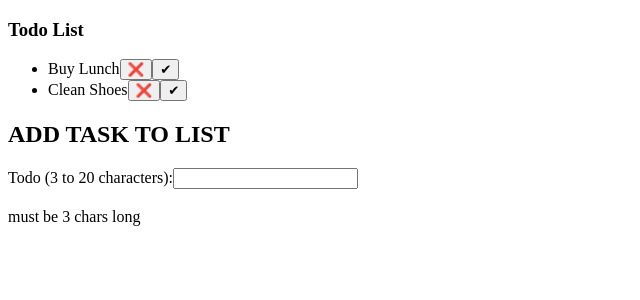
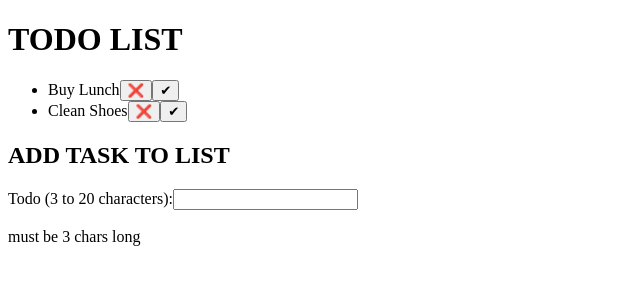
Before and after one commit to GregatGit/testing-todo, a React (Create React App) app: page / in a window 1280 px wide. Shown: the top 300 px of the page, without its empty margins (0-640 px from the left). Built offline with nearby package versions, Linux system fonts and the light colour scheme.

Commit message:
tidy up code

```diff
--- a/src/components/MainPage.js
+++ b/src/components/MainPage.js
@@ -4,10 +4,10 @@ import AddTodo from './AddTodo'
 import TodoList from './TodoList'
 
 
-const MainPage = ({ todos, deleteTodo, todoDone }) => {
+const MainPage = ({ todos }) => {
   return (
     <div data-test="todoList">
-      <h3>Todo List</h3>
+      <h1>TODO LIST</h1>
       <TodoList todos={todos}/>
       <AddTodo />
     </div>
```
